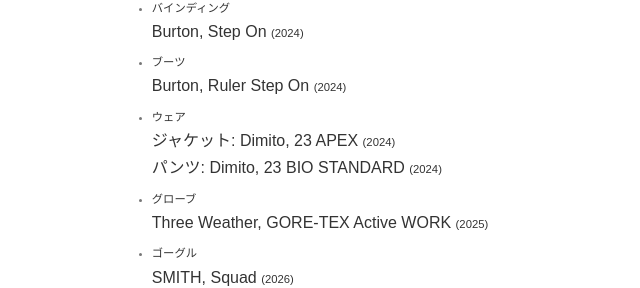
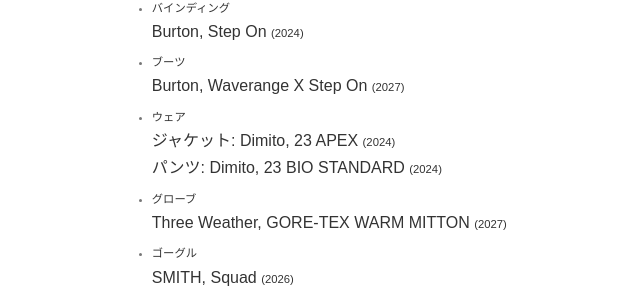
Before and after one commit to hi6tsugu/hi6tsugu.com, a plain HTML site: page src/index.html in a window 1280 px wide. Shown: the part 1652-1940 px from the top of the page, without its empty margins (53-693 px from the left). Drawn offline with Linux system fonts and the light colour scheme.

Commit message:
プロフィールを更新

```diff
--- a/src/index.html
+++ b/src/index.html
@@ -55,9 +55,9 @@
         <dt>ワックス</dt><dd>チームレスキューワックス, スーパー無双</dd>
         <dt>ボード</dt><dd>Burton, Rewind <small>(2026)</small></dd>
         <dt>バインディング</dt><dd>Burton, Step On <small>(2024)</small></dd>
-        <dt>ブーツ</dt><dd>Burton, Ruler Step On <small>(2024)</small></dd>
+        <dt>ブーツ</dt><dd>Burton, Waverange X Step On <small>(2027)</small></dd>
         <dt>ウェア</dt><dd>ジャケット: Dimito, 23 APEX <small>(2024)</small><br>パンツ: Dimito, 23 BIO STANDARD <small>(2024)</small></dd>
-        <dt>グローブ</dt><dd>Three Weather, GORE-TEX Active WORK <small>(2025)</small></dd>
+        <dt>グローブ</dt><dd>Three Weather, GORE-TEX WARM MITTON <small>(2027)</small></dd>
         <dt>ゴーグル</dt><dd>SMITH, Squad <small>(2026)</small></dd>
       </dl>
     </main>
```
